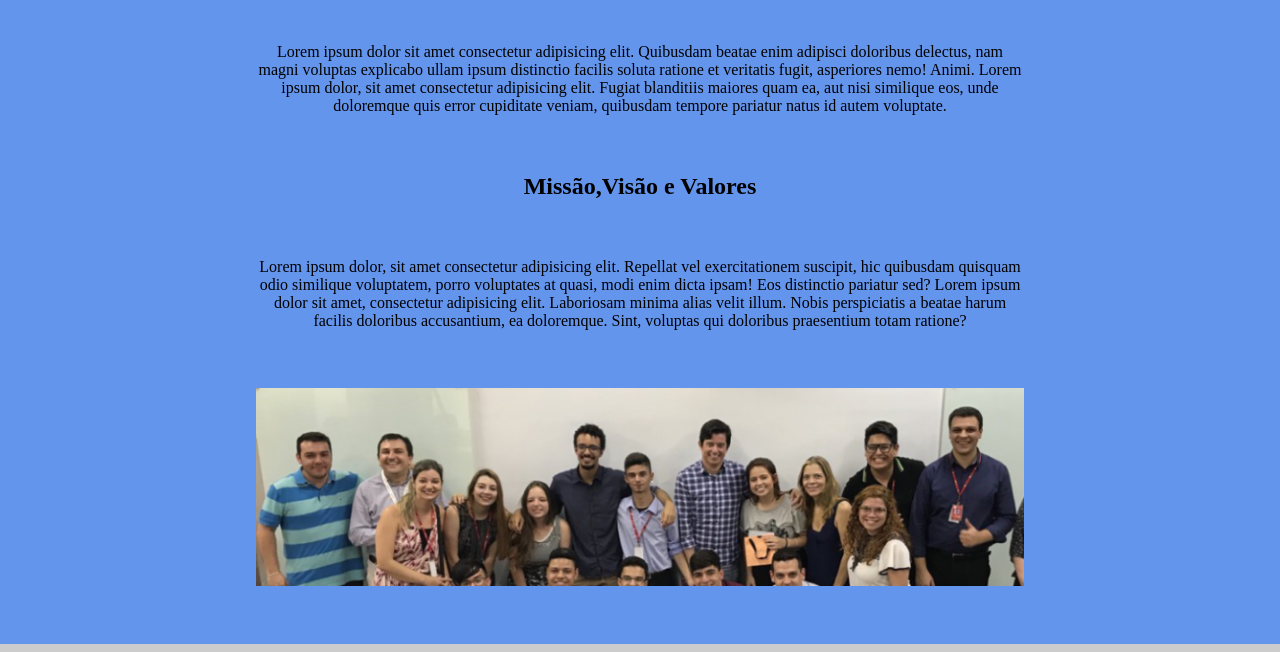
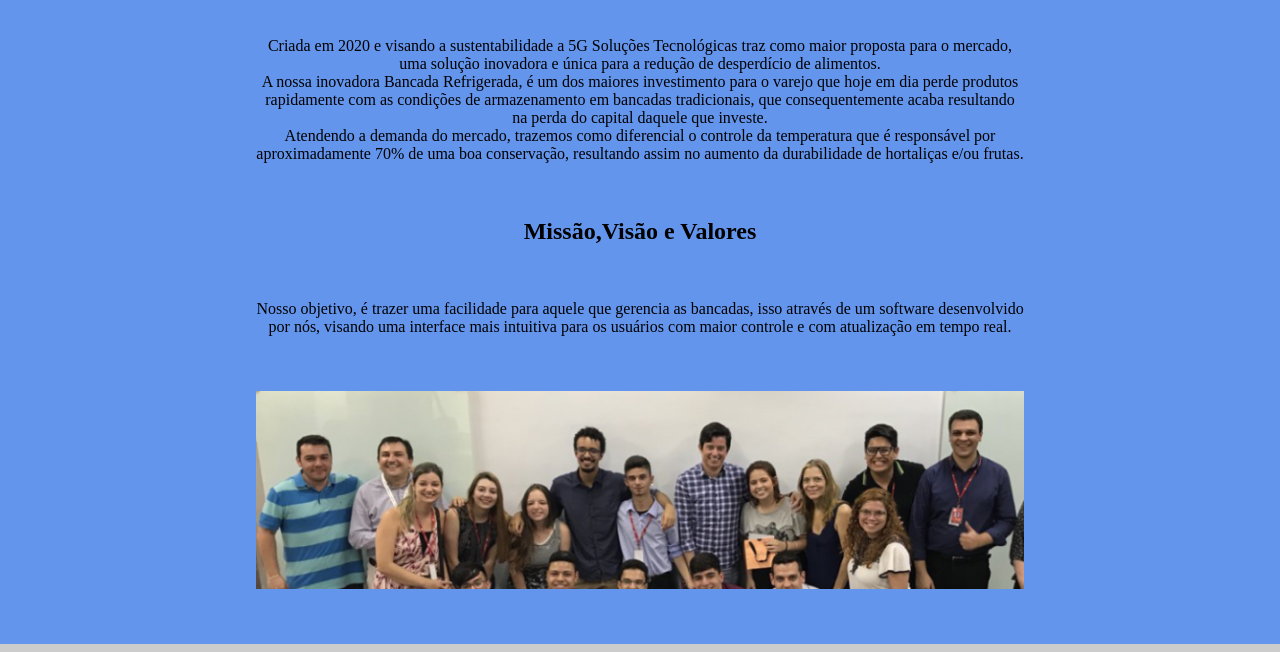
Before and after one commit to Ogabrielmonteiro/projeto_Pi, a plain HTML site: page Site Institucional - Sprint2/quemsomos.html in a window 1280 px wide. Shown: the part 156-808 px from the top of the page. Drawn offline with Linux system fonts and the light colour scheme.

Commit message:
novos textos site

```diff
--- a/Site Institucional - Sprint2/quemsomos.html
+++ b/Site Institucional - Sprint2/quemsomos.html
@@ -26,17 +26,13 @@
         <div class="quemSomosContainer">
             <div class="quemSomosTexto">
                 <h2>Quem somos</h2>
-                <p>Lorem ipsum dolor sit amet consectetur adipisicing elit. Quibusdam beatae enim adipisci doloribus
-                    delectus,
-                    nam magni voluptas explicabo ullam ipsum distinctio facilis soluta ratione et veritatis fugit,
-                    asperiores
-                    nemo! Animi.
-                    Lorem ipsum dolor, sit amet consectetur adipisicing elit. Fugiat blanditiis maiores quam ea, aut nisi similique eos, unde doloremque quis error cupiditate veniam, quibusdam tempore pariatur natus id autem voluptate.</p>
+                <p>Criada em 2020 e visando a sustentabilidade a 5G Soluções Tecnológicas traz como maior proposta para o mercado, uma solução inovadora e única para a redução de desperdício de alimentos.
+                    <br>
+                    A nossa inovadora Bancada Refrigerada, é um dos maiores investimento para o varejo que hoje em dia perde produtos rapidamente com as condições de armazenamento em bancadas tradicionais, que consequentemente acaba resultando na perda do capital daquele que investe.
+                    <br>
+                    Atendendo a demanda do mercado, trazemos como diferencial o controle da temperatura que é responsável por aproximadamente 70% de uma boa conservação, resultando assim no aumento da durabilidade de hortaliças e/ou frutas.</p>
                 <h2>Missão,Visão e Valores</h2>
-                <p>Lorem ipsum dolor, sit amet consectetur adipisicing elit. Repellat vel exercitationem suscipit, hic
-                    quibusdam quisquam odio similique voluptatem, porro voluptates at quasi, modi enim dicta ipsam! Eos
-                    distinctio pariatur sed?
-                    Lorem ipsum dolor sit amet, consectetur adipisicing elit. Laboriosam minima alias velit illum. Nobis perspiciatis a beatae harum facilis doloribus accusantium, ea doloremque. Sint, voluptas qui doloribus praesentium totam ratione?</p>
+                <p>Nosso objetivo, é trazer uma facilidade para aquele que gerencia as bancadas, isso através de um software desenvolvido por nós, visando uma interface mais intuitiva para os usuários com maior controle e com atualização em tempo real. </p>
                 <img src="./img/grupo.png" alt="imagem do grupo">
             </div>
         </div>
```
Also changed, not shown: Site Institucional - Sprint2/index.html (+4 -8 lines).
